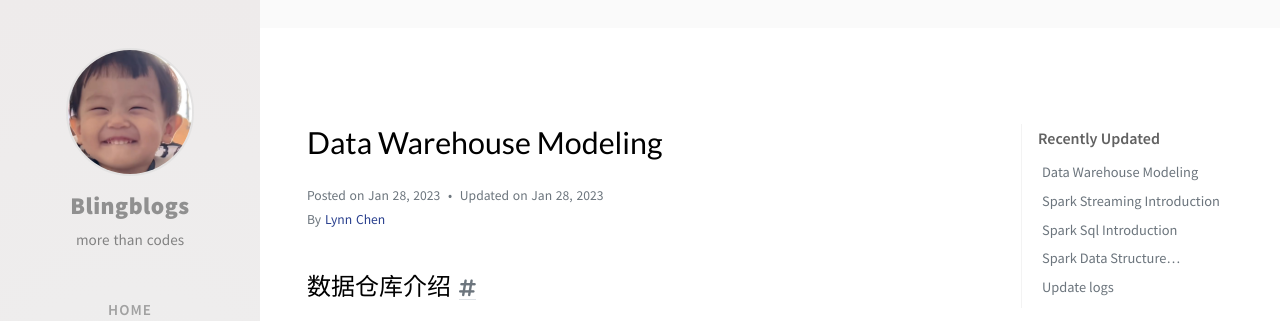
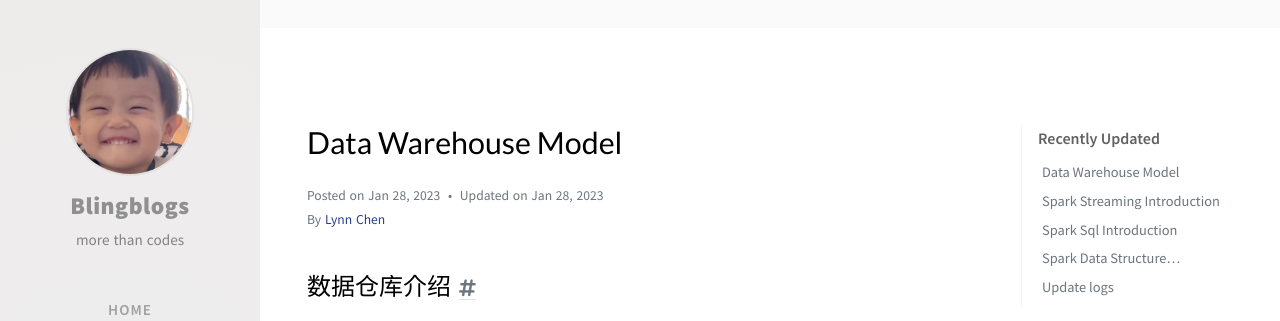
Before and after one commit to sechenbling/bling_blog_sites, a Jekyll site: the page built from _posts/bigdata/data warehouse/theory/2023-01-28-Data Warehouse Model.md, in a window 1280 px wide and 900 px high. Shown: the top 321 px of the window. Built offline with Jekyll 4.4.1, drawn with Linux system fonts in a browser that asks for light colours; comment, search, counter and statistics services are not loaded.

Commit message:
upload 'data warehouse model' post

```diff
--- a/_posts/bigdata/data warehouse/theory/2023-01-28-Data Warehouse Modeling.md
+++ b/_posts/bigdata/data warehouse/theory/2023-01-28-Data Warehouse Model.md
@@ -1,8 +1,8 @@
 ---
-title: Data Warehouse Modeling
+title: Data Warehouse Model
 author: Lynn
 date: 2023-01-28 21:30:00 +0800
-last_modified_at: 2023-01-28 21:40:00 +0800
+last_modified_at: 2023-01-28 21:35:00 +0800
 categories: [Bigdata, DataWarehouse]
 tags: [data warehouse]
 syntax: colorful
```
